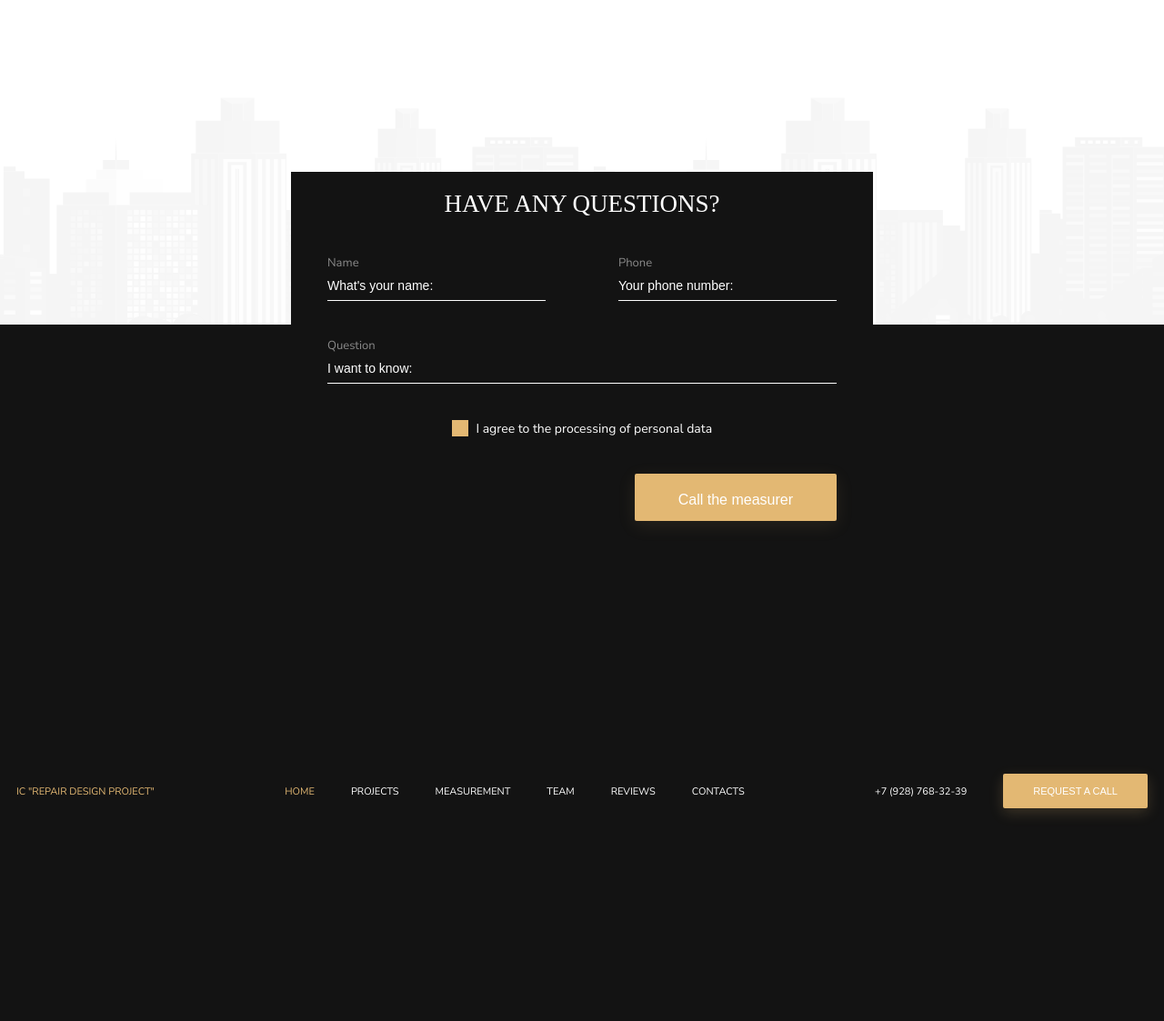
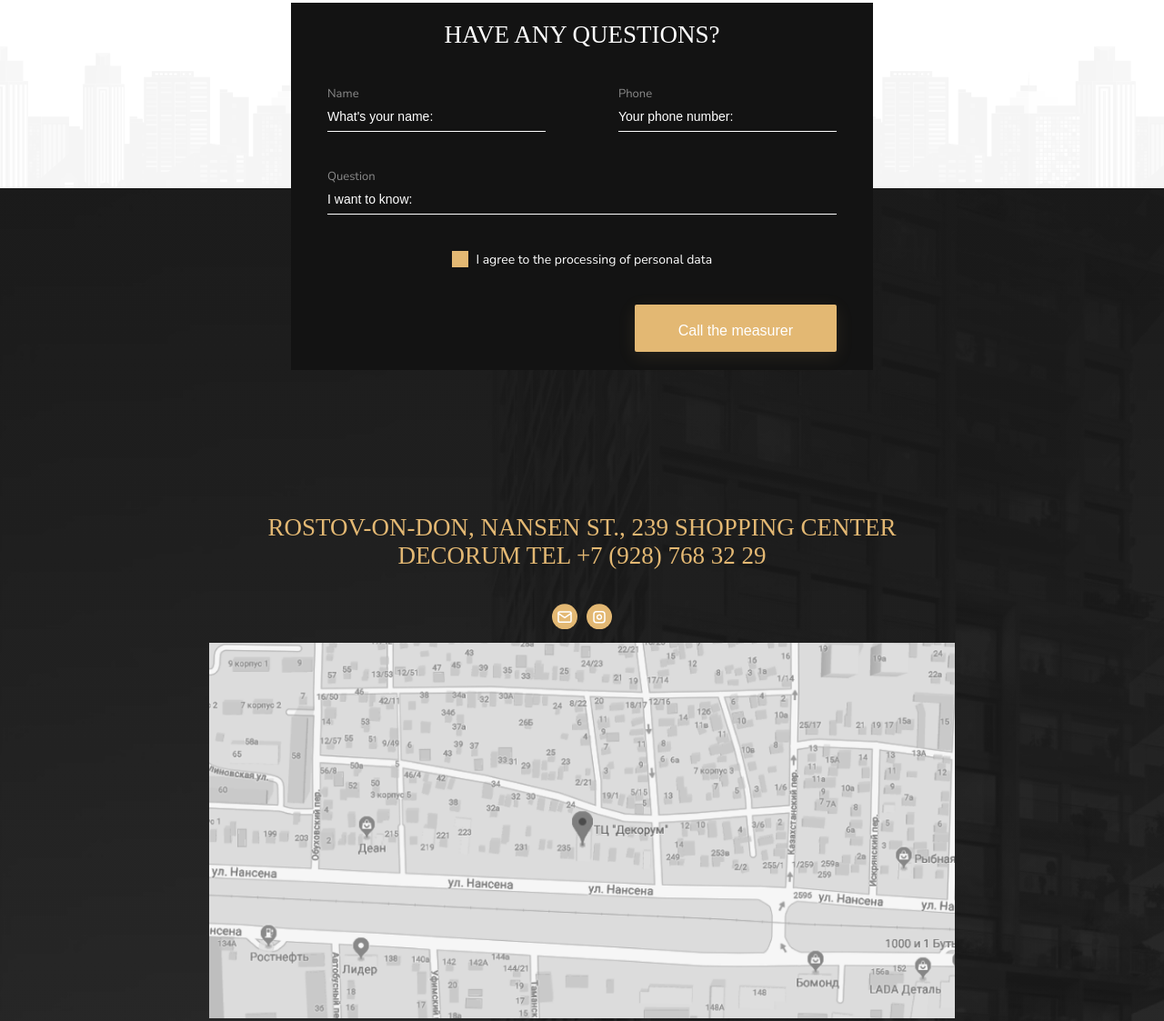
Before and after one commit to thrashches/design_studio, a plain HTML site: page index.html in a window 1280 px wide. Shown: the part 5935-7058 px from the top of the page at 91% size. Before the commit the page ends 6847 px from the top, so only its background shows below. Drawn offline with Linux system fonts and the light colour scheme.

Commit message:
desktop ok

```diff
--- a/assets/css/style.css
+++ b/assets/css/style.css
@@ -194,6 +194,10 @@ body {
     margin-top: 50px;
 }
 
+.mb-50 {
+    margin-bottom: 50px;
+}
+
 .cards {
     width: 100%;
     display: flex;
@@ -334,6 +338,10 @@ body {
     overflow: visible;
 }
 
+.flex-column {
+    flex-direction: column;
+}
+
 .bg-gark {
     background-color: #131313;
 }
@@ -348,6 +356,14 @@ body {
 
 .h-200 {
     height: 200px;
+}
+
+.h-250 {
+    height: 250px;
+}
+
+.h-300 {
+    height: 300px;
 }
 
 .h-400 {
@@ -607,7 +623,7 @@ body {
 
     .question-form {
         position: absolute;
-        bottom: 50%;
+        bottom: 80%;
         left: 25%;
         right: 25%;
         align-self: center;
@@ -631,6 +647,16 @@ body {
     .grid-question {
         grid-area: question;
     }
+
+    .bg-big-house {
+        background-image: linear-gradient(180deg, rgba(24, 24, 24, 0.9) 3.47%, rgba(24, 24, 24, 0.72) 100%), url('../img/png/house_bg.png');
+        background-size: cover;
+        position: relative;
+    }
+
+    .mt-300-desktop {
+        margin-top: 300px;
+    }
 }
 
 @media (min-width: 1400px) {
--- a/assets/css/ui.css
+++ b/assets/css/ui.css
@@ -313,6 +313,22 @@ button:hover {
     opacity: 1;
 }
 
+.button-mail {
+    all: unset;
+    background-image: url('../img/svg/btn-mail.svg');
+    background-size: cover;
+    height: 28px;
+    width: 28px;
+}
+
+.button-instagram {
+    all: unset;
+    background-image: url('../img/svg/btn-instagram.svg');
+    background-size: cover;
+    height: 28px;
+    width: 28px;
+}
+
 @media (min-width: 1000px) {
     .main-title {
         font-size: 40px;
--- a/index.html
+++ b/index.html
@@ -477,13 +477,13 @@
                 </div>
             </div>
         </section>
-        <section class="fake-section p-0 h-400">
+        <section class="fake-section p-0 h-250">
             <div class="bg-houses">
 
             </div>
 
         </section>
-        <section class="dark-section relative">
+        <section class="dark-section bg-big-house">
             <div class="container-small bg-dark d-flex content-center">
                 <div class="question-form-wrapper">
                     <form action="">
@@ -519,6 +519,20 @@
                 </div>
 
             </div>
+
+            <div class="container mt-300-desktop flex-wrapper mb-50">
+                <div class="container-small flex-wrapper flex-column">
+                    <h1 class="title align-center">Rostov-on-Don, Nansen St., 239 Shopping Center <br>
+                        Decorum Tel +7 (928) 768 32 29</h1>
+                        <div class="flex-bar gap-10">
+                            <button class="button-mail"></button>
+                            <button class="button-instagram"></button>
+                        </div>
+
+                    <img src="assets/img/png/image 7.1.png" alt="map">
+                </div>
+
+            </div>
         </section>
     </main>
     <footer>
```
Also changed, not shown: assets/img/png/house_bg.png (added), assets/img/png/image 7.1.png (added), assets/img/svg/btn-instagram.svg (added), assets/img/svg/btn-mail.svg (added).
